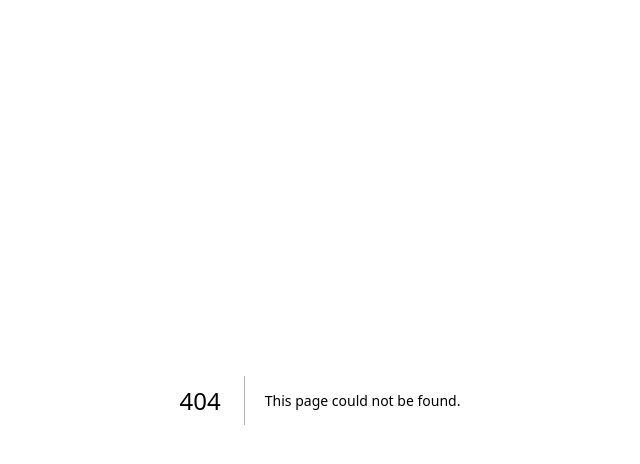
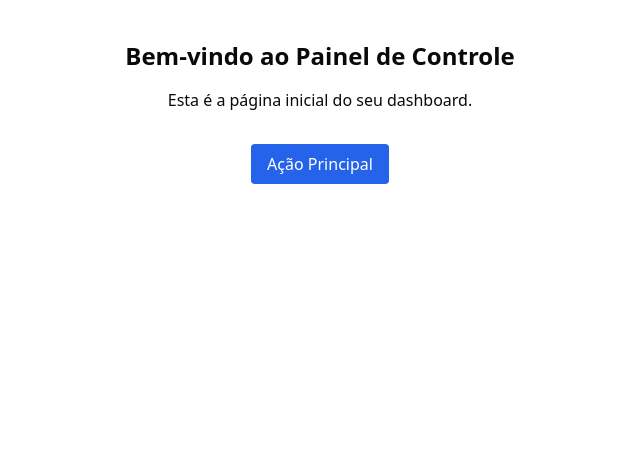
Before and after one commit to PedroSIDev/BMWCare, a Next.js app in the folder frontend/: page /dashboard in a window 1280 px wide. Before the commit this address had no page. Shown: the top 464 px of the page, without its empty margins (320-960 px from the left). Built offline with nearby package versions, Linux system fonts and the light colour scheme.

Commit message:
Feat: Dashboard Page

```diff
--- /dev/null
+++ b/frontend/src/app/(private)/dashboard/page.tsx
@@ -0,0 +1,17 @@
+export default function dashboard() {
+    return (
+        <div>
+            <h1 className="text-2xl font-bold text-center mt-10">
+                Bem-vindo ao Painel de Controle
+            </h1>
+            <p className="text-center mt-4">
+                Esta é a página inicial do seu dashboard.
+            </p>
+            <div className="flex justify-center mt-8">
+                <button className="px-4 py-2 bg-blue-600 text-white rounded hover:bg-blue-700">
+                    Ação Principal
+                </button>
+            </div>
+        </div>
+    )
+}
```
